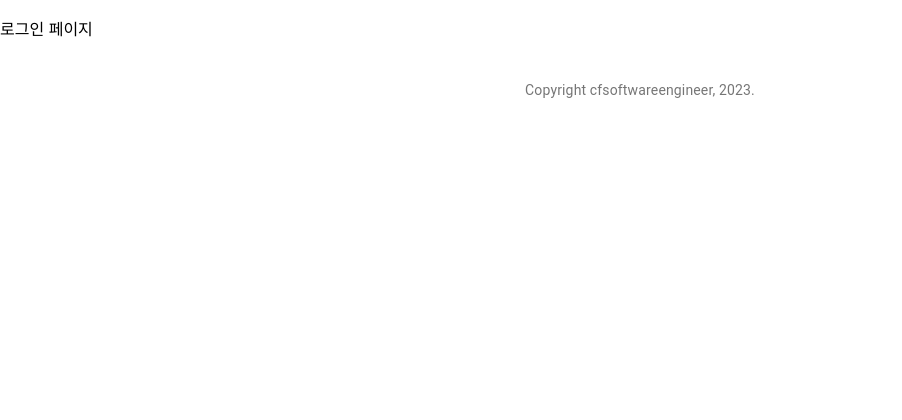
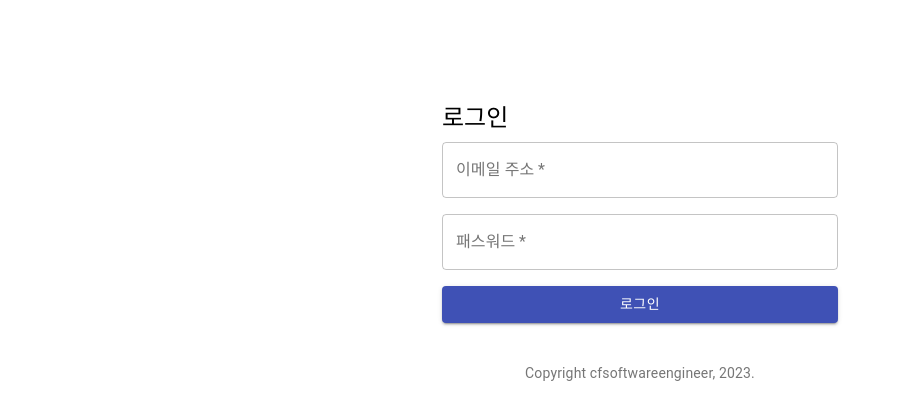
Before and after one commit to kimdahee7/todo-react-app, a React (Create React App) app: page /login in a window 1280 px wide. Shown: the top 420 px of the page, without its empty margins (0-902 px from the left). Built offline with nearby package versions, Linux system fonts and the light colour scheme.

Commit message:
5/10 수업 완료

```diff
--- a/src/Login.js
+++ b/src/Login.js
@@ -1,11 +1,73 @@
 import React from "react"
+import { signin } from "./service/ApiService";
+import Button from "@material-ui/core/Button";
+import TextField from "@material-ui/core/TextField";
+import Grid from "@material-ui/core/Grid";
+import Typography from "@material-ui/core/Typography";
+import { Container } from "@material-ui/core";
 
 class Login extends React.Component {
     constructor(props) {
         super(props);
+        this.handleSubmit = this.handleSubmit.bind(this);
+    }
+    handleSubmit(event) {
+        event.preventDefault();
+        const data = new FormData(event.target);
+        const email = data.get("email");
+        const password = data.get("password");
+        signin({email: email, password: password});
     }
     render() {
-        return <p>로그인 페이지</p>;
+        return (
+            <Container component="main" maxWidth="xs" style={{marginTop: "8%"}}>
+                <Grid container spacing={2}>
+                    <Grid item xs={12}>
+                        <Typography component="h1" variant="h5">
+                            로그인
+                        </Typography>
+                    </Grid>
+                </Grid>
+                <form noValidate onSubmit={this.handleSubmit}>
+                    {" "}
+                    <Grid container spacing={2}>
+                        <Grid item xs={12}>
+                            <TextField
+                                variant="outlined"
+                                required
+                                fullWidth
+                                id="email"
+                                label="이메일 주소"
+                                name="email"
+                                autoComplete="email"
+                            />
+                        </Grid>
+                        <Grid item xs={12}>
+                            <TextField
+                                variant="outlined"
+                                required
+                                fullWidth
+                                name="password"
+                                label="패스워드"
+                                type="password"
+                                id="password"
+                               autoComplete="current-password"
+                            />
+                        </Grid>
+                        <Grid item xs={12}>
+                            <Button
+                                type="submit"
+                                fullWidth
+                                variant="contained"
+                                color="primary"
+                            >
+                                로그인
+                            </Button>
+                        </Grid>
+                    </Grid>
+                </form>
+            </Container>
+        );
     }
 }
 export default Login;
--- a/src/service/ApiService.js
+++ b/src/service/ApiService.js
@@ -20,5 +20,25 @@
             }
             return json;
         })
+    )
+        .catch((error) => {
+            console.log(error.status);
+            if(error.status === 403) {
+                window.location.href = "/login";
+            }
+            return Promise.reject(error);
+        }
      );
 }
+
+export function signin(userDTO) {
+    return call("/auth/signin", "POST", userDTO)
+    .then((response) => {
+        //console.log("response: ", response);
+        //alert("로그인 토큰: ", + response.token)
+        if(response.token) {
+            localStorage.setItem("ACESS_TOKEN", response.token);
+            window.location.href = "/";
+        }
+    });
+}
```
